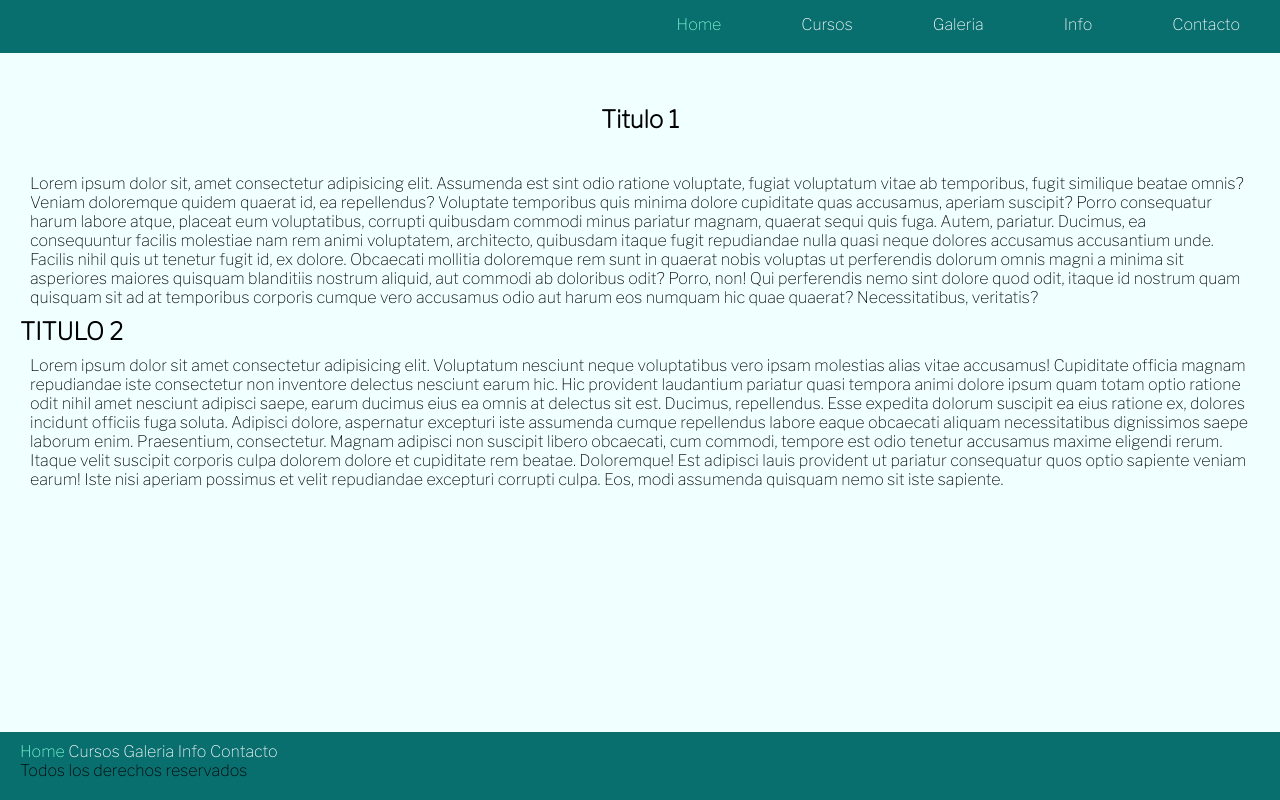
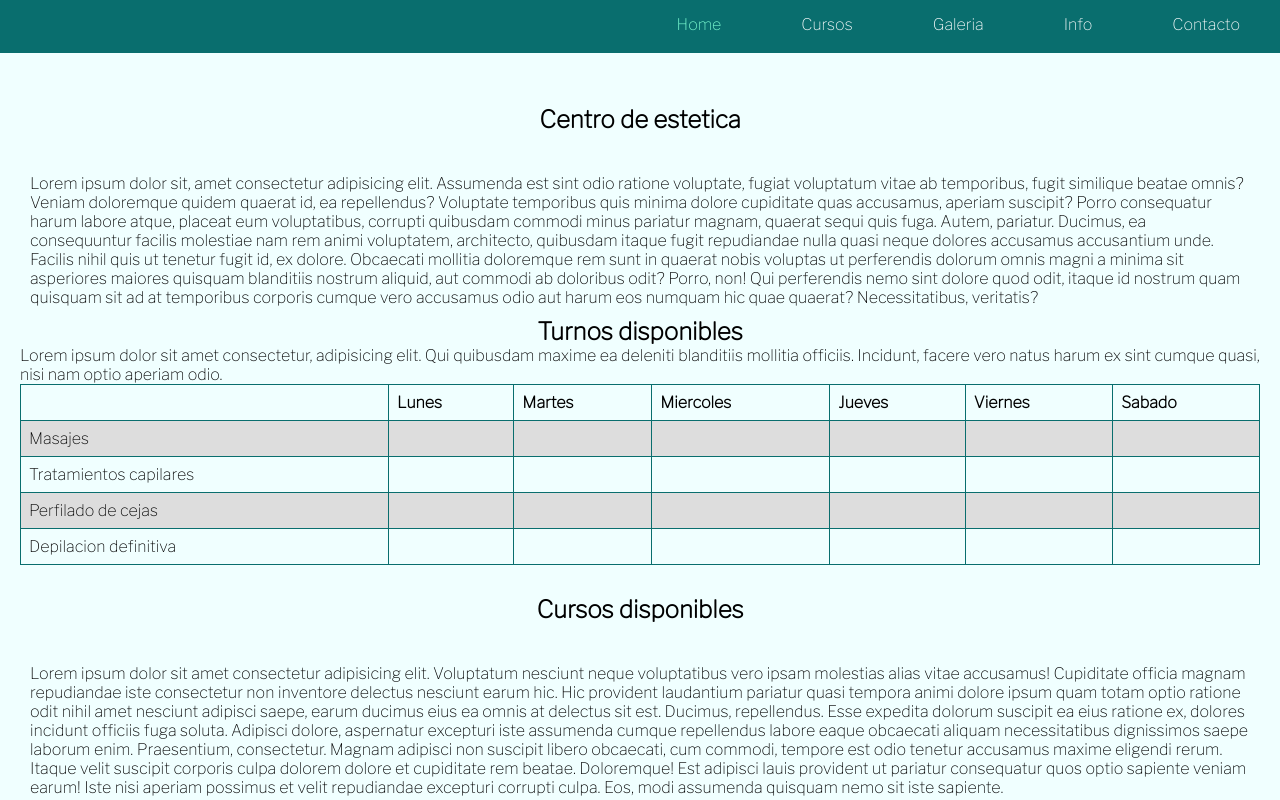
Before and after one commit to JulianSouza8/PF-Souza, a plain HTML site: page index.html in a window 1280 px wide. Shown: the top 800 px of the page. Drawn offline with nearby package versions, Linux system fonts and the light colour scheme.

Commit message:
Agregue info y complete index

```diff
--- a/assets/style.css
+++ b/assets/style.css
@@ -40,6 +40,27 @@ li a {
     text-align: center;
     padding: 15px 40px;
     text-decoration: none;
+    transition: background-color 1.5s ;
+}
+
+li a:hover {
+    background-color: darkslategray;
+
+}
+
+table {
+    border-collapse: collapse;
+    width: 100%;
+}
+
+td, th {
+    border: 1px solid rgb(9, 110, 110);
+    text-align: left;
+    padding: 8px;
+}
+
+tr:nth-child(even) {
+    background-color: #dddddd;
 }
 
 .principal {
@@ -57,6 +78,19 @@ li a {
     text-align: center;
     font-size: 150%;
     margin: 30px;
+}
+
+.center {
+    text-align: center;
+}
+
+.ImageFullWidth {
+    min-width: 336px;
+    max-width: 100%;
+    width: 100%;
+    min-height: 280px;
+    height: 400px;
+    object-fit: cover;
 }
 
 /* FOOTER */
--- a/index.html
+++ b/index.html
@@ -25,7 +25,7 @@
     </header>
     <div class="principal">
         <section>
-            <h1 class="Titulo">Titulo 1</h1>
+            <h1 class="Titulo">Centro de estetica</h1>
             <div class="principalText">
                 <p>Lorem ipsum dolor sit, amet consectetur adipisicing elit. Assumenda est sint odio ratione voluptate, fugiat voluptatum vitae ab temporibus, fugit similique beatae omnis? Veniam doloremque quidem quaerat id, ea repellendus?
                 Voluptate temporibus quis minima dolore cupiditate quas accusamus, aperiam suscipit? Porro consequatur harum labore atque, placeat eum voluptatibus, corrupti quibusdam commodi minus pariatur magnam, quaerat sequi quis fuga. Autem, pariatur.
@@ -34,10 +34,63 @@
                 Qui perferendis nemo sint dolore quod odit, itaque id nostrum quam quisquam sit ad at temporibus corporis cumque vero accusamus odio aut harum eos numquam hic quae quaerat? Necessitatibus, veritatis?</p>
             </div>
         </section>
+        <section>
+            <h1 class="center">Turnos disponibles</h1>
+            <div class="Turnos">
+                <p>Lorem ipsum dolor sit amet consectetur, adipisicing elit. Qui quibusdam maxime ea deleniti blanditiis mollitia officiis. Incidunt, facere vero natus harum ex sint cumque quasi, nisi nam optio aperiam odio.</p>
+                <table>
+                    <tr>
+                        <th></th>
+                        <th>Lunes</th>
+                        <th>Martes</th>
+                        <th>Miercoles</th>
+                        <th>Jueves</th>
+                        <th>Viernes</th>
+                        <th>Sabado</th>
+                    </tr>
+                    <tr>
+                        <td>Masajes</td>
+                        <td></td>
+                        <td></td>
+                        <td></td>
+                        <td></td>
+                        <td></td>
+                        <td></td>
+                    </tr>
+                    <tr>
+                        <td>Tratamientos capilares</td>
+                        <td></td>
+                        <td></td>
+                        <td></td>
+                        <td></td>
+                        <td></td>
+                        <td></td>
+                    </tr>
+                    <tr>
+                        <td>Perfilado de cejas</td>
+                        <td></td>
+                        <td></td>
+                        <td></td>
+                        <td></td>
+                        <td></td>
+                        <td></td>
+                    </tr>
+                    <tr>
+                        <td>Depilacion definitiva</td>
+                        <td></td>
+                        <td></td>
+                        <td></td>
+                        <td></td>
+                        <td></td>
+                        <td></td>
+                    </tr>
+                </table>
+            </div>
+        </section>
 
         <section>
             <div>
-                <h1 class="sizeBig">TITULO 2</h1>
+                <h1 class="Titulo">Cursos disponibles</h1>
                 <p class="principalText">
                     Lorem ipsum dolor sit amet consectetur adipisicing elit. Voluptatum nesciunt neque voluptatibus vero ipsam molestias alias vitae accusamus! Cupiditate officia magnam repudiandae iste consectetur non inventore delectus nesciunt earum hic.
                     Hic provident laudantium pariatur quasi tempora animi dolore ipsum quam totam optio ratione odit nihil amet nesciunt adipisci saepe, earum ducimus eius ea omnis at delectus sit est. Ducimus, repellendus.
@@ -47,6 +100,7 @@
                 </p>
             </div>
         </section>
+        <div><img src="./assets/Index1.jpg" alt="" class="ImageFullWidth"></div>
     </div>
 
     <footer>
```
Also changed, not shown: info.html (+9 -9 lines), assets/Index1.jpg (added), assets/Info1.jpg (renamed from assets/recepcion-sala-espera-salon-belleza.webp), assets/Info2.jpg (added).
